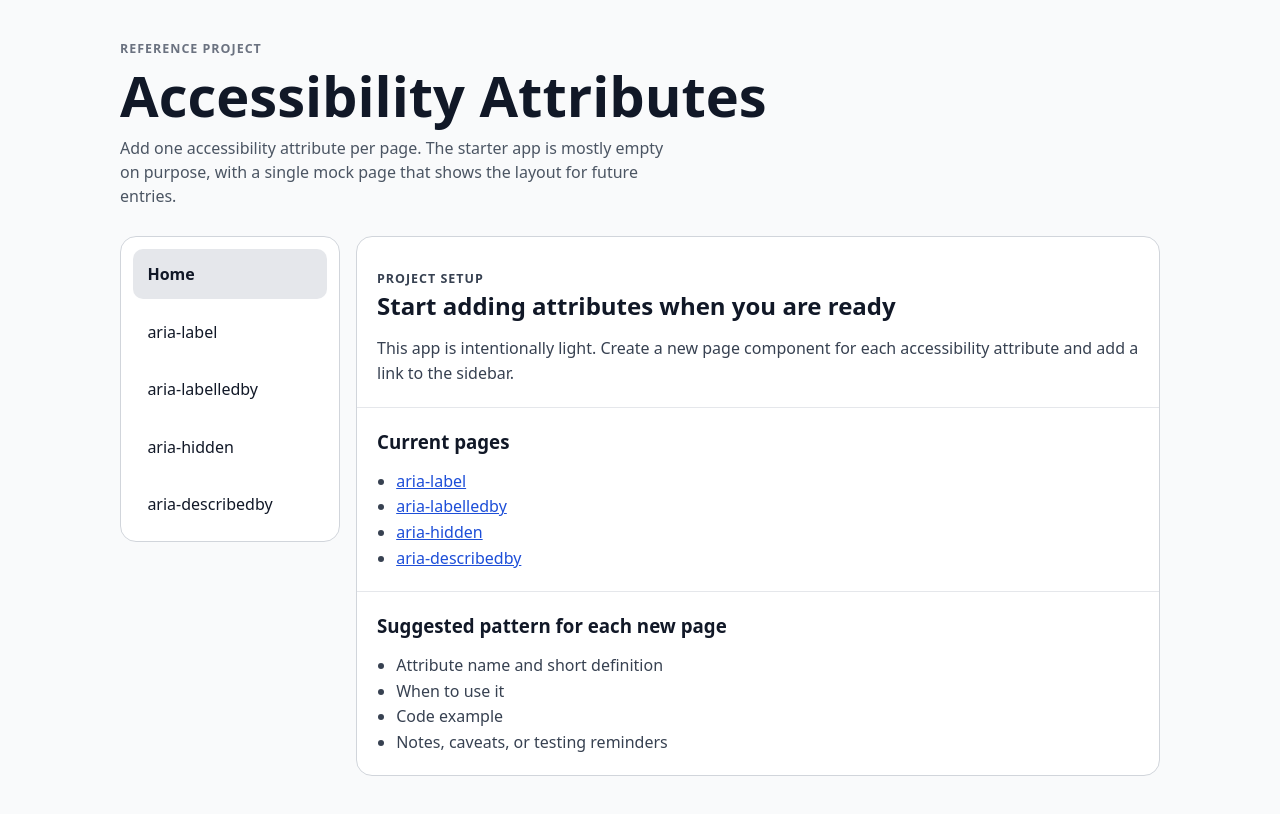
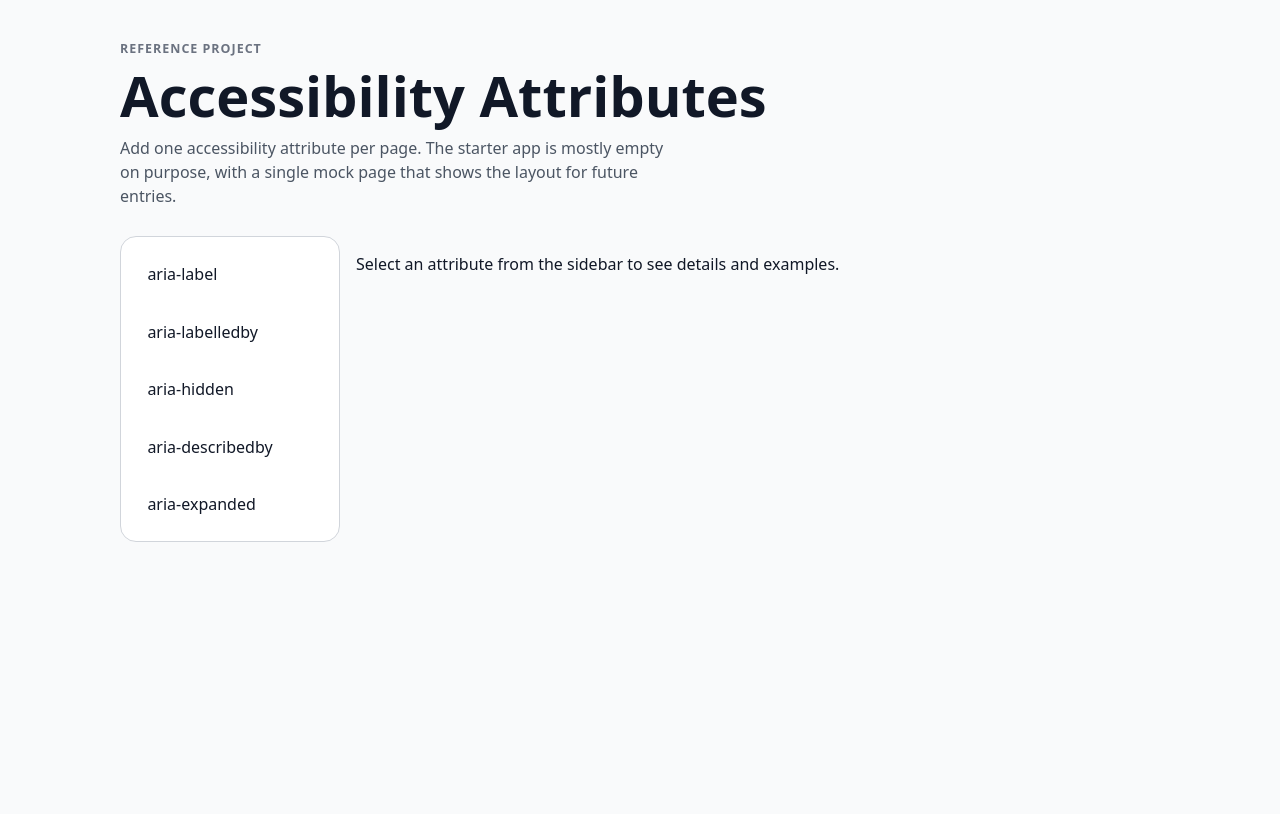
Before and after one commit to FSou1/react, a React (Vite) app in the folder a11y-attributes/: page /aria-labelledby in a window 1280 px wide. Shown: the top 814 px of the page. Built offline with nearby package versions, Linux system fonts and the light colour scheme.

Commit message:
feat: add he aria-expanded

```diff
--- a/a11y-attributes/src/App.tsx
+++ b/a11y-attributes/src/App.tsx
@@ -1,10 +1,6 @@
 import { NavLink, Route, Routes } from 'react-router-dom'
-import HomePage from './pages/HomePage'
 import './App.css'
-import AriaLabelPage from './pages/AriaLabelPage'
-import AreaLabelledByPage from './pages/AreaLabelledByPage'
-import AriaHiddenPage from './pages/AriaHiddenPage'
-import AriaDescribedByPage from './pages/AriaDescribedByPage'
+import { attributePages } from './attributePages'
 
 function App() {
   return (
@@ -22,57 +18,34 @@ function App() {
       <div className="app-shell__layout">
         <aside className="app-shell__sidebar" aria-label="Project navigation">
           <nav className="app-shell__nav">
+            {attributePages.map((page) => (
               <NavLink
-              to="/"
-              end
+                key={page.path}
+                to={page.path}
                 className={({ isActive }) =>
                   `app-shell__nav-link${isActive ? ' app-shell__nav-link--active' : ''}`
                 }
               >
-              Home
+                {page.label}
               </NavLink>
-            <NavLink
-              to="/aria-label"
-              className={({ isActive }) =>
-                `app-shell__nav-link${isActive ? ' app-shell__nav-link--active' : ''}`
-              }
-            >
-              aria-label
-            </NavLink>
-            <NavLink
-              to="/aria-labelledby"
-              className={({ isActive }) =>
-                `app-shell__nav-link${isActive ? ' app-shell__nav-link--active' : ''}`
-              }
-            >
-              aria-labelledby
-            </NavLink>
-            <NavLink
-              to="/aria-hidden"
-              className={({ isActive }) =>
-                `app-shell__nav-link${isActive ? ' app-shell__nav-link--active' : ''}`
-              }
-            >
-              aria-hidden
-            </NavLink>
-            <NavLink
-              to="/aria-describedby"
-              className={({ isActive }) =>
-                `app-shell__nav-link${isActive ? ' app-shell__nav-link--active' : ''}`
-              }
-            >
-              aria-describedby
-            </NavLink>
+            ))}
           </nav>
         </aside>
 
         <section className="app-shell__content">
           <Routes>
-            <Route path="/" element={<HomePage />} />
-            <Route path="/aria-label" element={<AriaLabelPage />} />
-            <Route path="/aria-labelledby" element={<AreaLabelledByPage />} />
-            <Route path="/aria-hidden" element={<AriaHiddenPage />} />
-            <Route path="/aria-describedby" element={<AriaDescribedByPage />} />
+            {attributePages.map((page) => {
+              const PageComponent = page.component
+
+              return (
+                <Route
+                  key={page.path}
+                  path={page.path}
+                  element={<PageComponent />}
+                />
+              )
+            })}
+            <Route path="*" element={<p>Select an attribute from the sidebar to see details and examples.</p>} />
           </Routes>
         </section>
       </div>
--- /dev/null
+++ b/a11y-attributes/src/attributePages.tsx
@@ -0,0 +1,40 @@
+import type { ComponentType } from 'react'
+import AriaDescribedByPage from './pages/AriaDescribedByPage'
+import AriaExpanded from './pages/AriaExpanded'
+import AriaHiddenPage from './pages/AriaHiddenPage'
+import AriaLabelPage from './pages/AriaLabelPage'
+import AreaLabelledByPage from './pages/AreaLabelledByPage'
+
+export type AttributePage = {
+  path: string
+  label: string
+  component: ComponentType
+}
+
+export const attributePages: AttributePage[] = [
+  {
+    path: '/aria-label',
+    label: 'aria-label',
+    component: AriaLabelPage,
+  },
+  {
+    path: '/aria-labelledby',
+    label: 'aria-labelledby',
+    component: AreaLabelledByPage,
+  },
+  {
+    path: '/aria-hidden',
+    label: 'aria-hidden',
+    component: AriaHiddenPage,
+  },
+  {
+    path: '/aria-describedby',
+    label: 'aria-describedby',
+    component: AriaDescribedByPage,
+  },
+  {
+    path: '/aria-expanded',
+    label: 'aria-expanded',
+    component: AriaExpanded,
+  },
+]
--- /dev/null
+++ b/a11y-attributes/src/pages/AriaExpanded.tsx
@@ -0,0 +1,85 @@
+import React, { useId, useState } from 'react'
+
+export default function AriaExpanded() {
+  const [isExpanded, setIsExpanded] = useState(false)
+  const answerId = useId()
+
+  return (
+    <article className='page-card'>
+      <header className='page-card__section'>
+        <h2>aria-expanded</h2>
+      </header>
+
+      <section className='page-card__section'>
+        <p>
+          indicates whether an element, or another grouping element it
+          controls, is currently expanded or collapsed
+        </p>
+      </section>
+
+      <section className='page-card__section'>
+        <h3>Examples</h3>
+        <h4>Collapsible FAQ item</h4>
+        <p>Activate the button to see how the value changes live.</p>
+
+        <button
+          type='button'
+          aria-expanded={isExpanded}
+          aria-controls={answerId}
+          onClick={() => setIsExpanded((expanded) => !expanded)}
+        >
+          What is your refund policy?
+        </button>
+
+        <div id={answerId} hidden={!isExpanded}>
+          <p>You can request a refund within 30 days.</p>
+        </div>
+
+        <pre className='code-block'>
+          <code>{`const [isExpanded, setIsExpanded] = useState(false)
+
+<button
+  type="button"
+  aria-expanded={isExpanded}
+  aria-controls="faq-answer-1"
+  onClick={() => setIsExpanded((expanded) => !expanded)}
+>
+  What is your refund policy?
+</button>
+
+<div id="faq-answer-1" hidden={!isExpanded}>
+  You can request a refund within 30 days.
+</div>`}</code>
+        </pre>
+      </section>
+
+      <section className='page-card__section'>
+        <h3>When to use it</h3>
+        <ul className='page-card__list'>
+          <li>accordions and FAQ sections that show or hide content</li>
+          <li>disclosure buttons that reveal extra filters or details</li>
+          <li>menu buttons that open and close a controlled popup</li>
+          <li>tree views or nested navigation that can be collapsed</li>
+        </ul>
+      </section>
+
+      <section className='page-card__section'>
+        <h3>Notes</h3>
+        <ul className='page-card__list'>
+          <li>
+            Keep `aria-expanded` in sync with the actual visible state of the
+            content.
+          </li>
+          <li>
+            Pair it with `aria-controls` when the button toggles another
+            element.
+          </li>
+          <li>
+            The controlled region should have a unique `id` so assistive
+            technology can follow the relationship.
+          </li>
+        </ul>
+      </section>
+    </article>
+  )
+}
--- a/a11y-attributes/src/pages/HomePage.tsx
+++ /dev/null
@@ -1,46 +0,0 @@
-import { Link } from 'react-router-dom'
-
-function HomePage() {
-  return (
-    <div className="page-card">
-      <div className="page-card__section">
-        <p className="page-card__label">Project setup</p>
-        <h2>Start adding attributes when you are ready</h2>
-        <p>
-          This app is intentionally light. Create a new page component for each
-          accessibility attribute and add a link to the sidebar.
-        </p>
-      </div>
-
-      <div className="page-card__section">
-        <h3>Current pages</h3>
-        <ul className="page-card__list">
-          <li>
-            <Link to="/aria-label">aria-label</Link>
-          </li>
-          <li>
-            <Link to="/aria-labelledby">aria-labelledby</Link>
-          </li>
-          <li>
-            <Link to="/aria-hidden">aria-hidden</Link>
-          </li>
-          <li>
-            <Link to="/aria-describedby">aria-describedby</Link>
-          </li>
-        </ul>
-      </div>
-
-      <div className="page-card__section">
-        <h3>Suggested pattern for each new page</h3>
-        <ul className="page-card__list">
-          <li>Attribute name and short definition</li>
-          <li>When to use it</li>
-          <li>Code example</li>
-          <li>Notes, caveats, or testing reminders</li>
-        </ul>
-      </div>
-    </div>
-  )
-}
-
-export default HomePage
```
Lines whose indentation alone changed are shown as unchanged.
